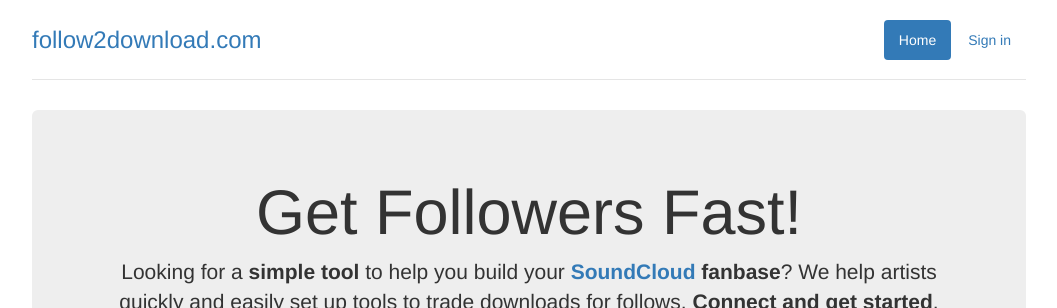
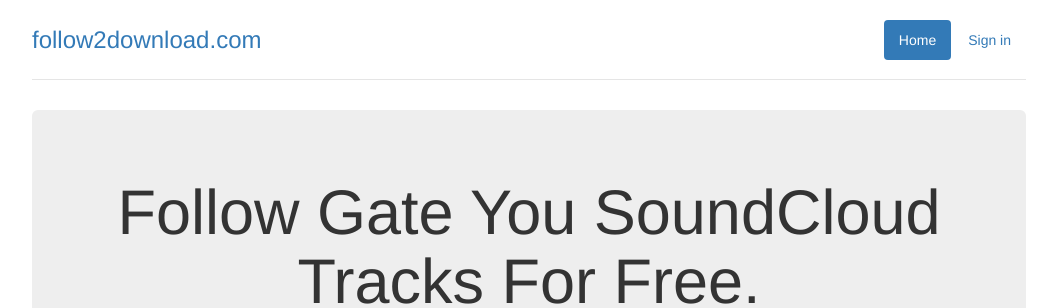
Before and after one commit to etscrivner/f2d, a Django app: page / in a window 1280 px wide. Shown: the top 308 px of the page, without its empty margins (111-1168 px from the left). Run offline with Django 3.2, Linux system fonts and the light colour scheme; some libraries are stand-ins or nearby versions.

Commit message:
Change Copy On Homepage
* Use Moody's new wording and modifications.

```diff
--- a/f2d/templates/f2d/homepage.html
+++ b/f2d/templates/f2d/homepage.html
@@ -3,10 +3,10 @@
 
 {% block content %}
       <div class="jumbotron">
-        <h1>Get Followers Fast!</h1>
-        <p class="lead">Looking for a <strong>simple tool</strong> to help you build your
-        <strong><a href="https://soundcloud.com">SoundCloud</a> fanbase</strong>? We help artists quickly and easily set up tools to trade
-        downloads for follows. <strong>Connect and get started</strong>.</p>
+        <h1>Follow Gate You SoundCloud Tracks For Free.</h1>
+        <p class="lead">This is a free app you can use to offer music downloads in return for
+        <a href="http://soundcloud.com">SoundCloud</a> followers. You can <strong>upload as many tracks as you want</strong>, it's
+        <strong>100% free and takes 2 minutes</strong> to get started.</p>
         <p>
           <a href="{% url "signup.oauth" %}"><img src="http://connect.soundcloud.com/2/btn-connect-sc-l.png" alt="Connect with SoundCloud" /></a>
         </p>
--- a/requirements.txt
+++ b/requirements.txt
@@ -7,3 +7,4 @@
 wsgiref==0.1.2
 ipython==2.3.1
 python-social-auth==0.2.1
+django-nose==1.3
```
